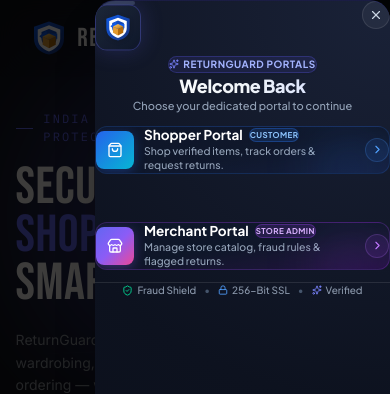
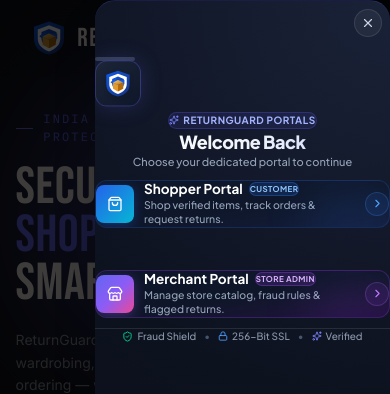
Before and after one commit to Raghuvaranraghuvaran/FRONTEND_WORKING_IN_PROGRESS, a React (Vite) app in the folder frontend/: page / in a window 390 px wide. Both pictures are taken after a click on the button "Open login portals". Shown: the top 394 px of the page. Built offline with nearby package versions, Linux system fonts and the light colour scheme; no server answers.

Commit message:
feat(ui): shift drawer content 20% downwards and fine-tune portal card separation gap to 21px

```diff
--- a/frontend/src/components/StorefrontHeader.jsx
+++ b/frontend/src/components/StorefrontHeader.jsx
@@ -142,7 +142,7 @@ export default function StorefrontHeader() {
                 fontFamily: "'Inter', system-ui, -apple-system, sans-serif",
               }}
             >
-              <div className="relative w-full">
+              <div className="relative w-full" style={{ paddingTop: '56px' }}>
                 {/* Mobile Drag Indicator */}
                 <div className="sm:hidden w-10 h-1 bg-slate-500/40 rounded-full mx-auto mb-2" />
 
@@ -151,7 +151,7 @@ export default function StorefrontHeader() {
                   whileHover={{ scale: 1.1, rotate: 90 }}
                   whileTap={{ scale: 0.9 }}
                   onClick={() => setMenuOpen(false)}
-                  className="absolute top-0 right-0 w-7 h-7 rounded-full bg-white/5 hover:bg-white/15 border border-white/10 flex items-center justify-center text-slate-300 hover:text-white cursor-pointer transition-colors z-10"
+                  className="absolute top-2 right-2 w-7 h-7 rounded-full bg-white/5 hover:bg-white/15 border border-white/10 flex items-center justify-center text-slate-300 hover:text-white cursor-pointer transition-colors z-10"
                   aria-label="Close menu"
                 >
                   <X size={14} />
@@ -224,10 +224,10 @@ export default function StorefrontHeader() {
                     style={{
                       display: 'flex',
                       flexDirection: 'column',
-                      gap: '24px',
+                      gap: '21px',
                       width: '100%',
-                      marginTop: '8px',
-                      marginBottom: '8px',
+                      marginTop: '10px',
+                      marginBottom: '10px',
                     }}
                   >
                     {/* Shopper Portal Card with spring hover */}
@@ -278,7 +278,7 @@ export default function StorefrontHeader() {
                       transition={{ delay: 0.18, duration: 0.35, ease: 'easeOut' }}
                       whileHover={{ scale: 1.015, y: -1.5 }}
                       whileTap={{ scale: 0.98 }}
-                      style={{ marginTop: '24px' }}
+                      style={{ marginTop: '21px' }}
                     >
                       <Link
                         to="/merchant/login"
--- a/frontend/src/pages/LandingPage.jsx
+++ b/frontend/src/pages/LandingPage.jsx
@@ -449,13 +449,13 @@ export default function LandingPage() {
         .vlc-portal-cards-wrap {
           display: flex !important;
           flex-direction: column !important;
-          gap: 24px !important;
+          gap: 21px !important;
           width: 100% !important;
-          margin-top: 12px !important;
-          margin-bottom: 12px !important;
+          margin-top: 10px !important;
+          margin-bottom: 10px !important;
         }
         .vlc-portal-cards-wrap > * + * {
-          margin-top: 24px !important;
+          margin-top: 21px !important;
         }
         @media (max-width: 860px) {
           .vlc-nav-links { display: none; }
@@ -714,7 +714,7 @@ export default function LandingPage() {
                 fontFamily: "'Plus Jakarta Sans', 'Inter', system-ui, sans-serif",
               }}
             >
-              <div className="relative w-full">
+              <div className="relative w-full" style={{ paddingTop: '56px' }}>
                 {/* Mobile Drag Indicator */}
                 <div className="sm:hidden w-10 h-1 bg-slate-500/40 rounded-full mx-auto mb-2" />
 
@@ -723,7 +723,7 @@ export default function LandingPage() {
                   whileHover={{ scale: 1.1, rotate: 90 }}
                   whileTap={{ scale: 0.9 }}
                   onClick={() => setNavOpen(false)}
-                  className="absolute top-0 right-0 w-7 h-7 rounded-full bg-white/5 hover:bg-white/15 border border-white/10 flex items-center justify-center text-slate-300 hover:text-white cursor-pointer transition-colors z-10"
+                  className="absolute top-2 right-2 w-7 h-7 rounded-full bg-white/5 hover:bg-white/15 border border-white/10 flex items-center justify-center text-slate-300 hover:text-white cursor-pointer transition-colors z-10"
                   aria-label="Close menu"
                 >
                   <X size={14} />
@@ -769,10 +769,10 @@ export default function LandingPage() {
                   style={{
                     display: 'flex',
                     flexDirection: 'column',
-                    gap: '24px',
+                    gap: '21px',
                     width: '100%',
-                    marginTop: '12px',
-                    marginBottom: '12px',
+                    marginTop: '10px',
+                    marginBottom: '10px',
                   }}
                 >
                   {/* Shopper Portal Card with spring hover */}
@@ -834,7 +834,7 @@ export default function LandingPage() {
                     transition={{ delay: 0.18, duration: 0.35, ease: 'easeOut' }}
                     whileHover={{ scale: 1.015, y: -1.5 }}
                     whileTap={{ scale: 0.98 }}
-                    style={{ marginTop: '24px' }}
+                    style={{ marginTop: '21px' }}
                   >
                     <Link
                       to="/merchant/login"
```
